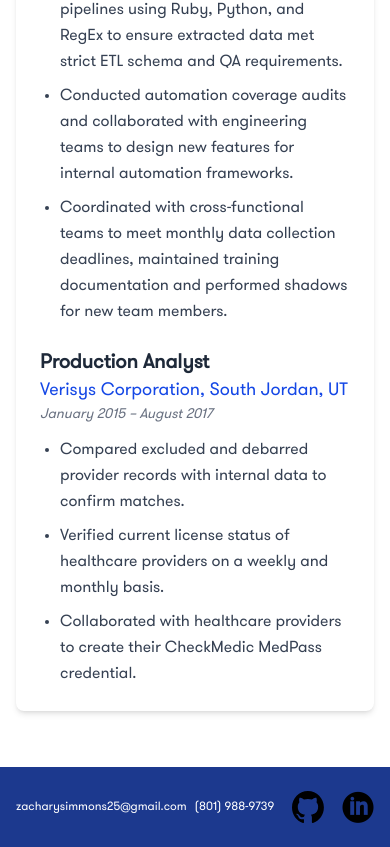
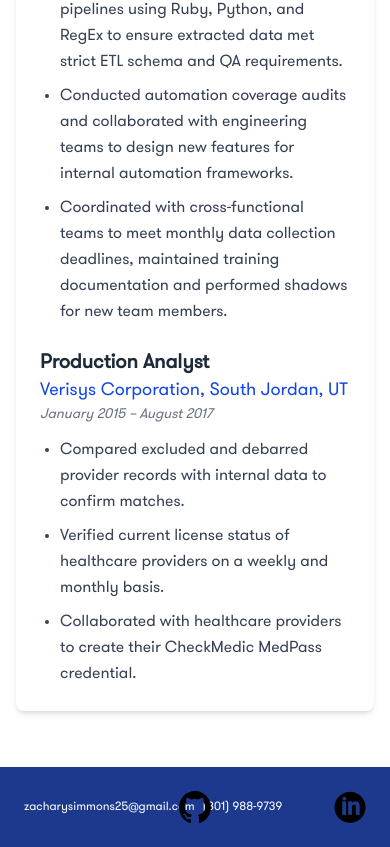
Before and after one commit to zsimmons25/see-more, an Angular app in the folder see-more-angular/: page /about in a window 390 px wide. Shown: the part 3329-4176 px from the top of the page. Built offline with nearby package versions, Linux system fonts and the light colour scheme.

Commit message:
styling changes

```diff
--- a/see-more-angular/src/app/layout/footer/footer.component.css
+++ b/see-more-angular/src/app/layout/footer/footer.component.css
@@ -9,15 +9,15 @@
 }
 
 .footer-content {
-  @apply relative flex items-center justify-between gap-2;
+  @apply relative flex items-center justify-center gap-2;
 }
 
 .contactme {
-  @apply flex gap-2 text-xs md:absolute md:left-12 md:gap-4 md:text-lg;
+  @apply absolute left-2 flex gap-2 text-xs md:left-12 md:gap-4 md:text-lg;
 }
 
 .linkedin {
-  @apply flex gap-2 md:absolute md:right-12 md:gap-4;
+  @apply absolute right-2 flex gap-2 md:right-12 md:gap-4;
 }
 
 .linkedin-a {
```
